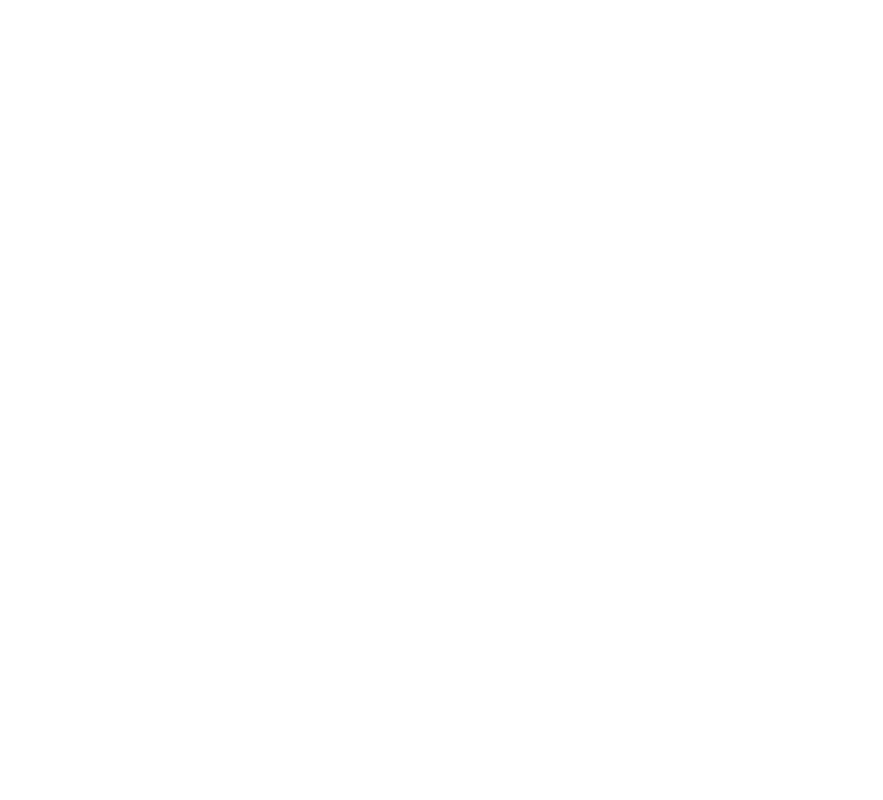
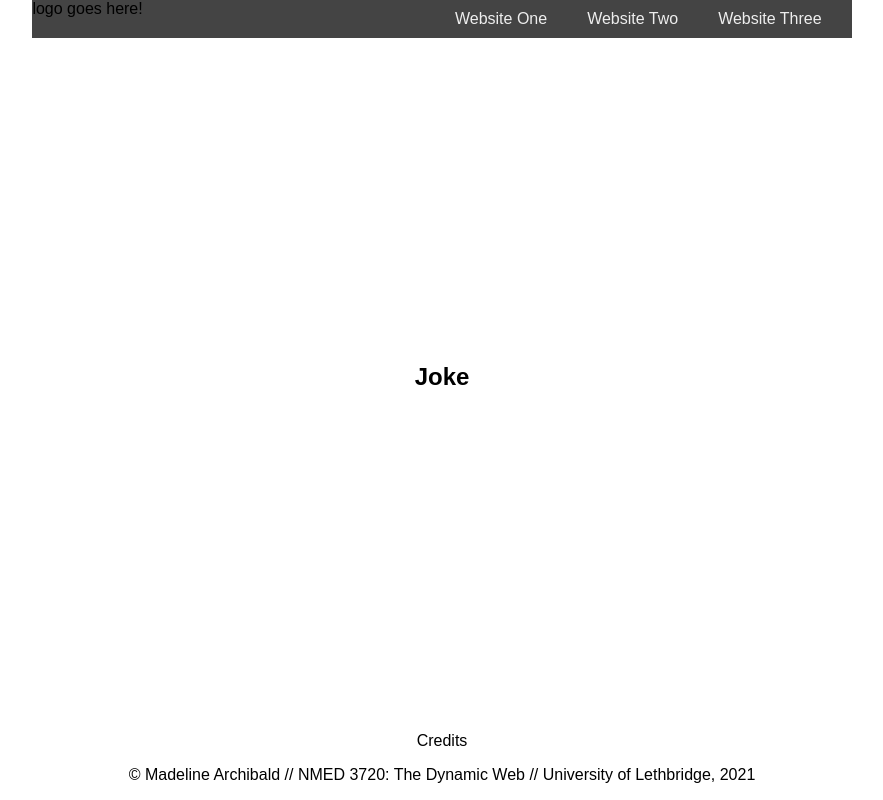
Before and after one commit to MadArch18/DW-2021-review, a plain HTML site: page index.html in a window 1280 px wide. Shown: the whole page, without its empty margins (198-1081 px from the left). Drawn offline with Linux system fonts and the light colour scheme; files whose address does not match are found by name; a web font is replaced by a local one.

Commit message:
setup first layout

```diff
--- a/css/style.css
+++ b/css/style.css
@@ -0,0 +1,50 @@
+* {
+    box-sizing: border-box;
+}
+
+body,
+html {
+    margin: 0 10%;
+    min-height: 100vh;
+    font-family: 'Yusei Magic', sans-serif;
+}
+
+body {
+    display: flex;
+    flex-direction: column;
+}
+
+main {
+    flex-grow: 1;
+    display: flex;
+    justify-content: center;
+    align-items: center;
+}
+
+img {
+    max-width: 100%;
+}
+
+header {
+    display: flex;
+    justify-content: space-between;
+    background: #444;
+}
+
+nav ul {
+    list-style-type: none;
+    margin: 0;
+    padding: 10px;
+    display: flex;
+
+}
+
+nav ul li a {
+    text-decoration: none;
+    color: #eee;
+    padding: 20px;
+}
+
+footer {
+    text-align: center;
+}
--- a/index.html
+++ b/index.html
@@ -1,7 +1,7 @@
 <!DOCTYPE html>
 <html>
     <head>
-    <title>HTML, CSS and JavaScript Practice</title>
+    <title>Exercise 2 - HTML, CSS, and JS Practice</title>
     <meta charset="UTF-8">
     <link rel="stylesheet" href="css/style.css">
     <script src="script.js"></script>
@@ -10,5 +10,24 @@
 </head>
 
 <body>
+    <header>
+        <div class="logo">logo goes here!</div>
+        <nav>
+            <ul>
+                <li><a href="#">Website One</a></li>
+                <li><a href="#">Website Two</a></li>
+                <li><a href="#">Website Three</a></li>
+            </ul>
+        </nav>
+    </header>
+    <main>
+        <h2>Joke</h2>
 
+    </main>
+    <footer>
+        <div>
+            <p>Credits</p>
+            <p>© Madeline Archibald // NMED 3720: The Dynamic Web // University of Lethbridge, 2021</p>
+        </div>
+    </footer>
 </body></html>
```
